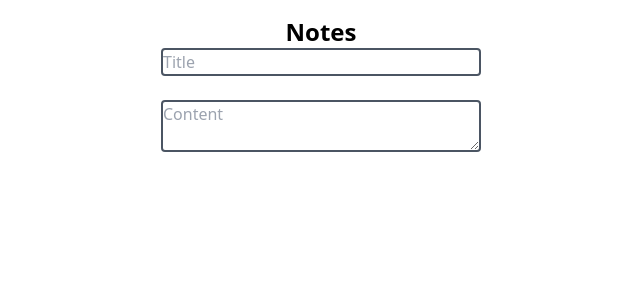
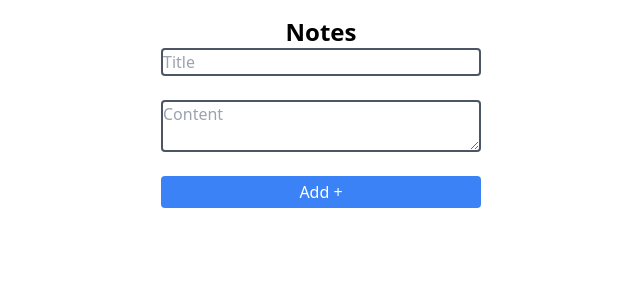
Before and after one commit to AlsoPeters/notes, a Next.js app: page / in a window 1280 px wide. Shown: the top 300 px of the page, without its empty margins (319-959 px from the left). Built offline with nearby package versions, Linux system fonts and the light colour scheme.

Commit message:
added button. oops

```diff
--- a/pages/index.tsx
+++ b/pages/index.tsx
@@ -40,6 +40,9 @@
           value={form.content}
           onChange={(e) => setForm({ ...form, content: e.target.value })}
         />
+        <button type='submit' className='p-1 text-white bg-blue-500 rounded'>
+          Add +
+        </button>
       </form>
     </div>
   );
```
